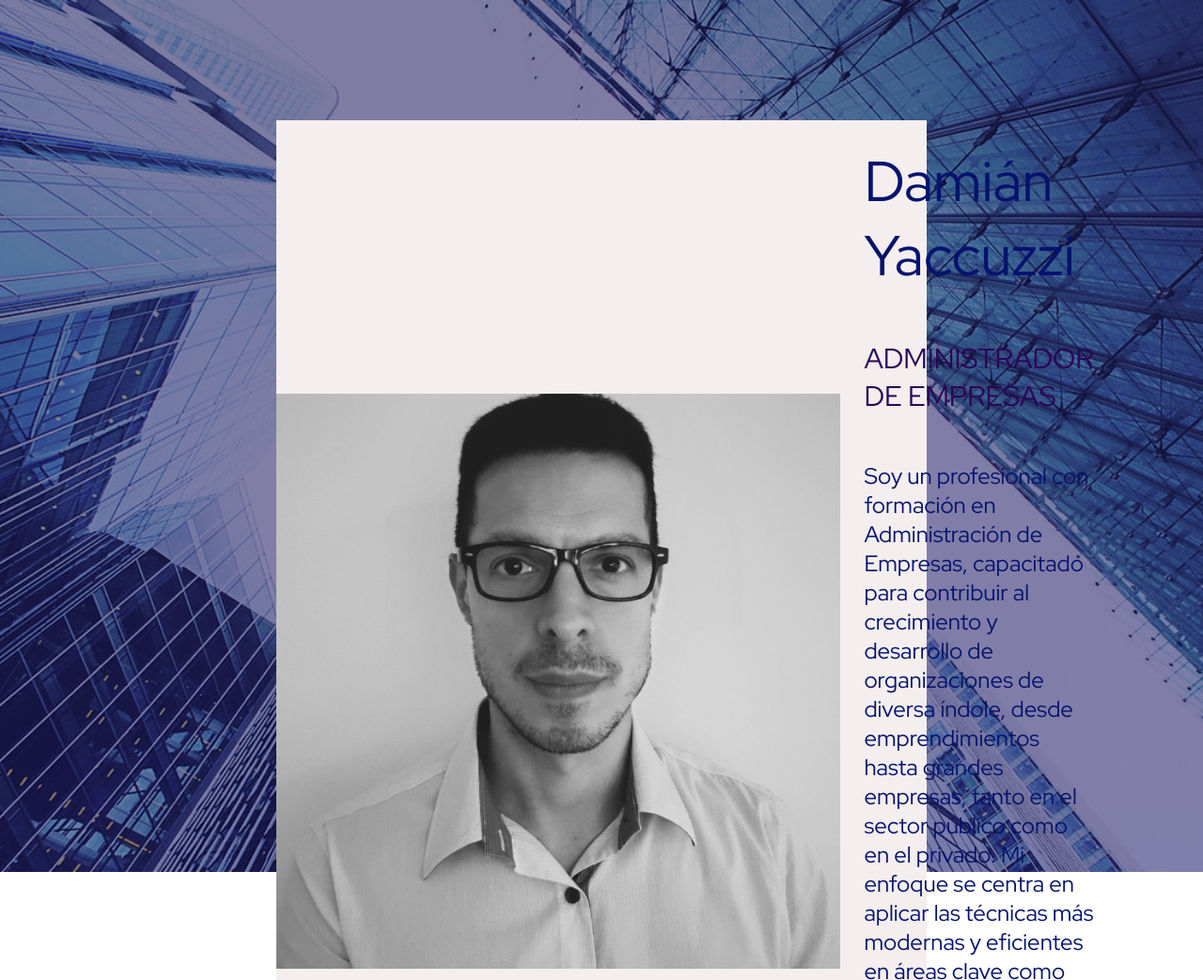
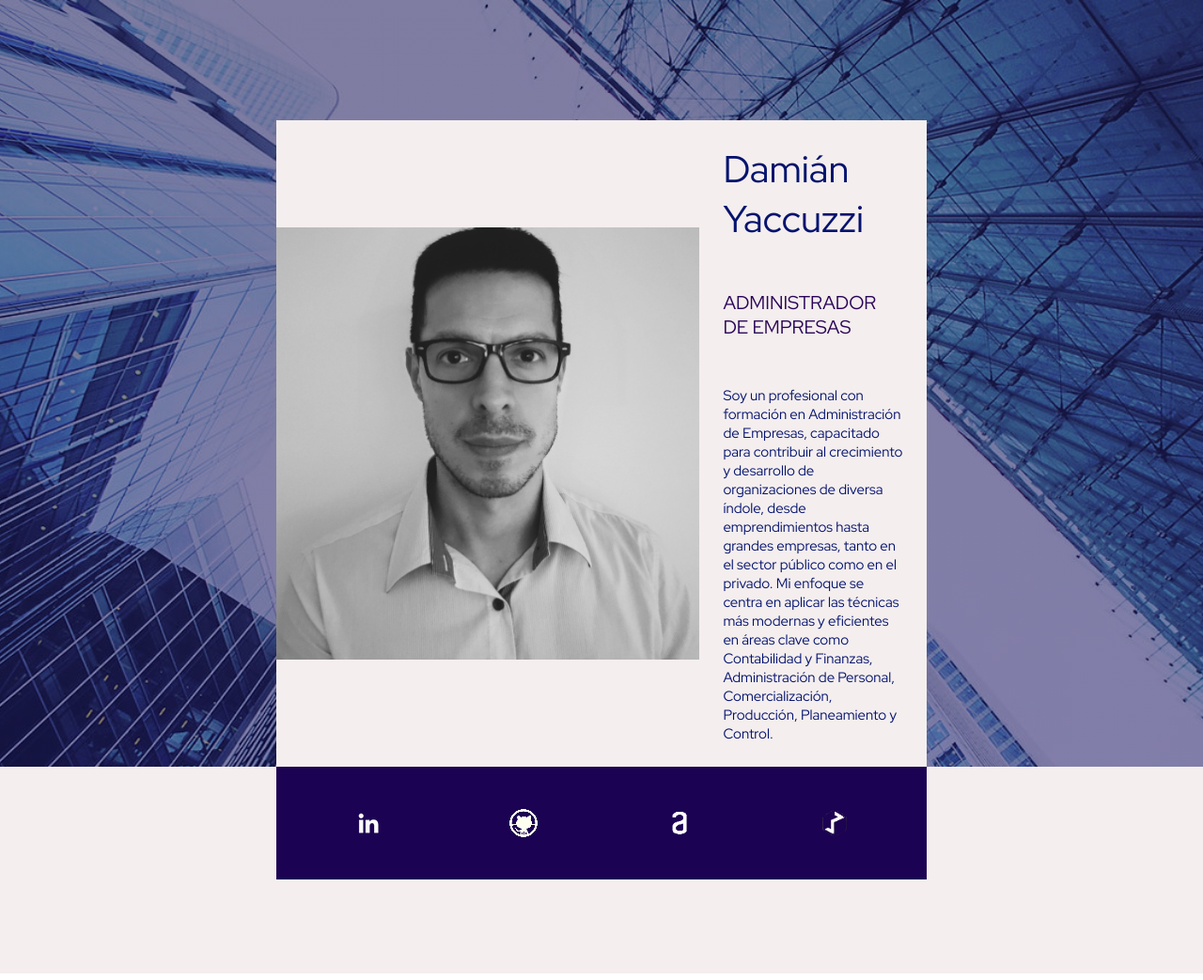
Before and after one commit to dyaccu/html-css-desafio-2, a plain HTML site: page index.html in a window 1280 px wide. Shown: the top 1043 px of the page at 94% size. Drawn offline with Linux system fonts and the light colour scheme.

Commit message:
actualizacion style.css

```diff
--- a/style.css
+++ b/style.css
@@ -25,7 +25,7 @@ body{
 
 .titulo-destaque {
     color: rgb(43, 4, 88);
-    font-size: 30px;
+    font-size: 20px;
     font-family: "Red Hat Display", serif;
     padding: 25px;
 
@@ -43,20 +43,20 @@ body{
 }
 
 .presentacion img {
-    width: 600px;
+    width: 450px;
     height: auto;
 }
 
 
 .presentacion__contenido{
-    width: 615px;
+    width: 400px;
     display: flex;
     flex-direction: column;
 
 }
 
 .presentacion__contenido__titulo{
-    font-size: 60px;
+    font-size: 40px;
     font-family: "Red Hat Display", serif;
     padding: 25px;
 
@@ -64,7 +64,7 @@ body{
 }
 
 .presentacion__contenido__texto{
-    font-size: 24px;
+    font-size: 15px;
     font-family: "Red Hat Display", serif;
     padding: 25px;
 
@@ -96,6 +96,6 @@ body{
 }
 
 .boton {
-    width: 40px;
-    height: 40px;
+    width: 30px;
+    height: 30px;
 }
```
Also changed, not shown: img/Imagem.png (added).
